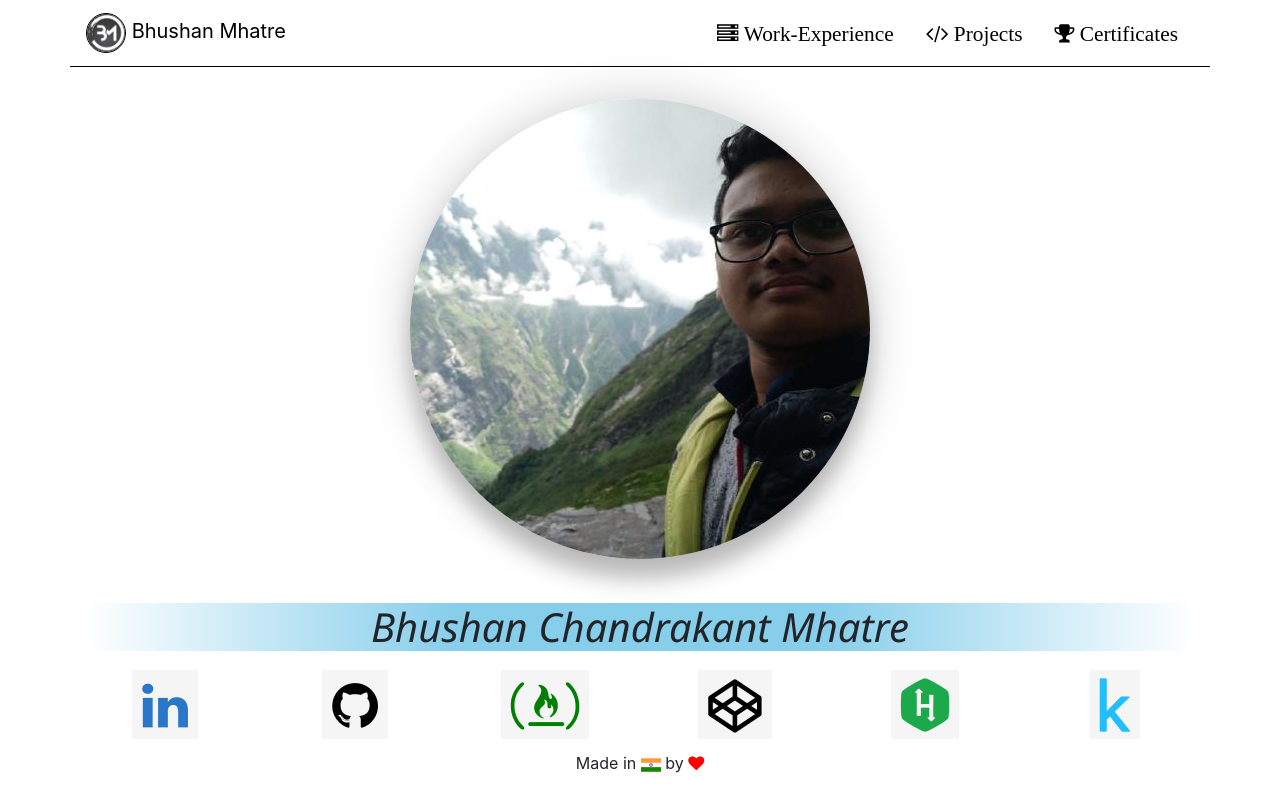
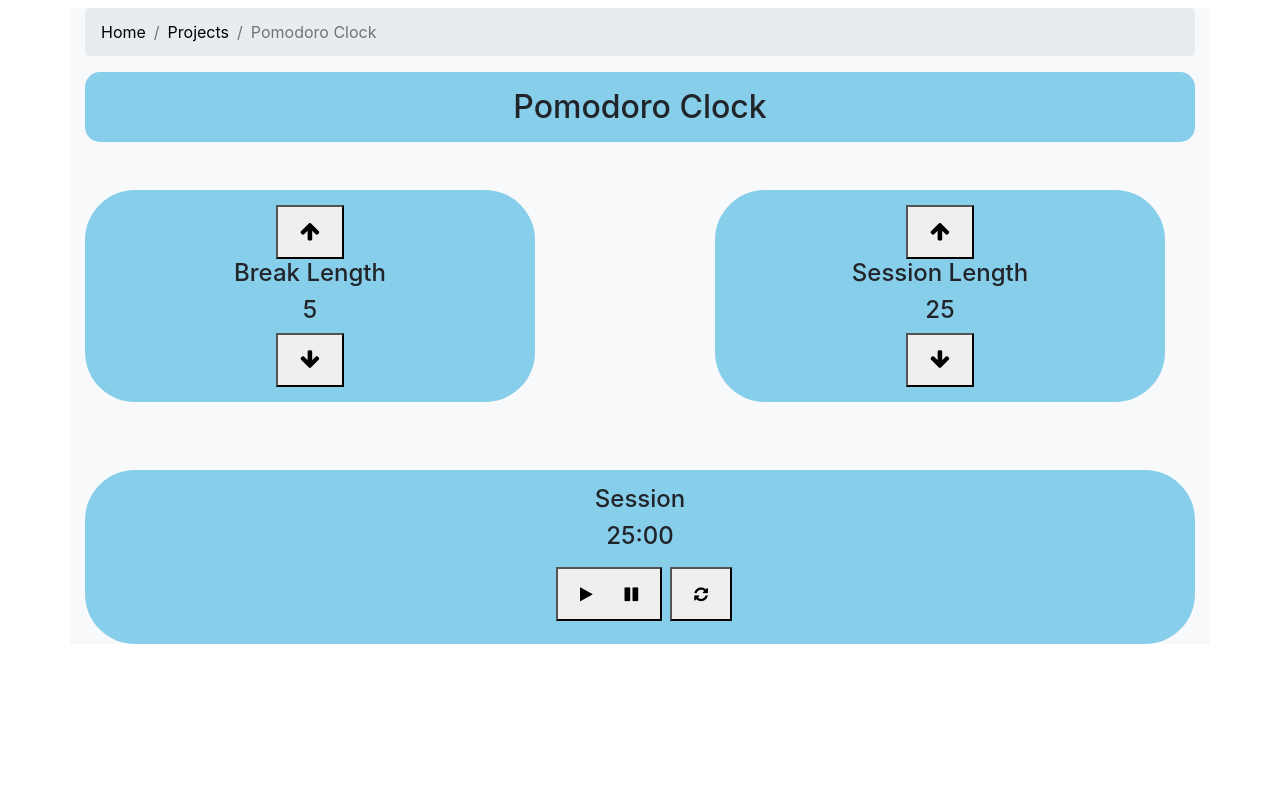
Before and after one commit to thebhushanmhatre/bhushan-portfolio, a React (Create React App) app: page /project/clock in a window 1280 px wide. Before the commit this address led to /. Built offline with nearby package versions, Linux system fonts and the light colour scheme.

Commit message:
Updated Links to more inuitive format

```diff
--- a/src/components/Main.js
+++ b/src/components/Main.js
@@ -39,14 +39,14 @@ class Main extends Component{
         <Switch>
           <Route exact path="/" component={() => <Home contacts={this.props.contacts} />} />
           <Route exact path="/workexp" component={() => <WorkExperience education={this.props.education} />} />
-          <Route exact path="/certificate" component={() => <Certificate certificates={this.props.certificates} />} />
+          <Route exact path="/certificates" component={() => <Certificate certificates={this.props.certificates} />} />
           <Route path="/certificate/:certId" component={CertificateWithId} />
-          <Route exact path="/project" component={() => <Project projects={this.props.projects} />} />
-          <Route exact path="/quotes" component={() => <RandomQuoteMachine quotes={this.props.quotes} />} />
-          <Route exact path="/clock" component={() => <PomodoroClock />} />
-          <Route exact path="/todolist" component={() => <ToDoList style={{background:'skyblue'}} />} />
-          <Route exact path="/markdown" component={() => <Markdown />} />
-          <Route exact path="/recipes" component={() => <Recipes />} />
+          <Route exact path="/projects" component={() => <Project projects={this.props.projects} />} />
+          <Route exact path="/project/quotes" component={() => <RandomQuoteMachine quotes={this.props.quotes} />} />
+          <Route exact path="/project/clock" component={() => <PomodoroClock />} />
+          <Route exact path="/project/todolist" component={() => <ToDoList style={{background:'skyblue'}} />} />
+          <Route exact path="/project/markdown" component={() => <Markdown />} />
+          <Route exact path="/project/recipes" component={() => <Recipes />} />
           <Redirect to="/" />
         </Switch>
       </>
--- a/src/components/Navigation.js
+++ b/src/components/Navigation.js
@@ -28,8 +28,8 @@ class Navigation extends Component {
           <Collapse isOpen={this.state.isNavOpen} navbar>
             <Nav className="ml-auto">
               <NavItem><NavLink href='/workexp'><span className="fa fa-server fa-lg"> Work-Experience</span></NavLink></NavItem>
-              <NavItem><NavLink href='/project'><span className="fa fa-code fa-lg"> Projects</span></NavLink></NavItem>
-              <NavItem><NavLink href='/certificate'><span className="fa fa-trophy fa-lg"> Certificates</span></NavLink></NavItem>
+              <NavItem><NavLink href='/projects'><span className="fa fa-code fa-lg"> Projects</span></NavLink></NavItem>
+              <NavItem><NavLink href='/certificates'><span className="fa fa-trophy fa-lg"> Certificates</span></NavLink></NavItem>
             </Nav>
           </Collapse>
       </Navbar>
--- a/src/components/RenderCertificate.js
+++ b/src/components/RenderCertificate.js
@@ -7,7 +7,7 @@ function RenderCertificate(props){
     <div className="container">
       <Breadcrumb>
         <BreadcrumbItem><a href="/">Home</a></BreadcrumbItem>
-        <BreadcrumbItem><a href="/certificate">Certificates</a></BreadcrumbItem>
+        <BreadcrumbItem><a href="/certificates">Certificates</a></BreadcrumbItem>
         <BreadcrumbItem active>{props.certificate.name}</BreadcrumbItem>
       </Breadcrumb>
       <div className="col-12 col-md-10 offset-md-1 col-lg-6 offset-lg-3">
--- a/src/components/projects/MarkdownPreviewer.js
+++ b/src/components/projects/MarkdownPreviewer.js
@@ -46,7 +46,7 @@ class Markdown extends Component {
       <Container className="m-2">
         <Breadcrumb>
           <BreadcrumbItem><a href="/">Home</a></BreadcrumbItem>
-          <BreadcrumbItem><a href="/project">Projects</a></BreadcrumbItem>
+          <BreadcrumbItem><a href="/projects">Projects</a></BreadcrumbItem>
           <BreadcrumbItem active>Markdown Previewer</BreadcrumbItem>
         </Breadcrumb>
 
--- a/src/components/projects/PomodoroClock.js
+++ b/src/components/projects/PomodoroClock.js
@@ -159,7 +159,7 @@ class PomodoroClock extends Component {
       <div className="container text-center bg-light mt-2">
       <Breadcrumb>
         <BreadcrumbItem><a href="/">Home</a></BreadcrumbItem>
-        <BreadcrumbItem><a href="/project">Projects</a></BreadcrumbItem>
+        <BreadcrumbItem><a href="/projects">Projects</a></BreadcrumbItem>
         <BreadcrumbItem active>Pomodoro Clock</BreadcrumbItem>
       </Breadcrumb>
         <h2 style={{backgroundColor: 'skyblue', marginBottom: '20px', borderRadius: '15px'}} class="text-center p-3"> Pomodoro Clock </h2>
--- a/src/components/projects/RandomQuoteMachine.js
+++ b/src/components/projects/RandomQuoteMachine.js
@@ -25,7 +25,7 @@ class RandomQuoteMachine extends Component{
       <div className="container mt-2">
         <Breadcrumb>
           <BreadcrumbItem><a href="/">Home</a></BreadcrumbItem>
-          <BreadcrumbItem><a href="/project">Projects</a></BreadcrumbItem>
+          <BreadcrumbItem><a href="/projects">Projects</a></BreadcrumbItem>
           <BreadcrumbItem active>Random Quote Machine</BreadcrumbItem>
         </Breadcrumb>
         <h3 className="text-center pt-3" style={{backgroundColor: 'white'}}>Random Quote Machine</h3>
--- a/src/components/projects/Recipes.js
+++ b/src/components/projects/Recipes.js
@@ -212,8 +212,8 @@ function Recipes() {
         <InputForm getDish={getDish} />
         <Breadcrumb className='mt-2'>
           <BreadcrumbItem><a href="/">Home</a></BreadcrumbItem>
-          <BreadcrumbItem><a href="/project">Projects</a></BreadcrumbItem>
-          <BreadcrumbItem><a href="/recipes" onClick={goHome}>Recipes</a></BreadcrumbItem>
+          <BreadcrumbItem><a href="/projects">Projects</a></BreadcrumbItem>
+          <BreadcrumbItem><a href="/project/recipes" onClick={goHome}>Recipes</a></BreadcrumbItem>
           {(input.length > 0) &&
             <>
             <BreadcrumbItem active>{input}</BreadcrumbItem>
--- a/src/components/projects/ToDoList.js
+++ b/src/components/projects/ToDoList.js
@@ -42,10 +42,10 @@ class ToDoList extends Component {
 
 	render() {
 		return (
-			<div style={{ background: 'skyblue', padding: '20px', height: '85vh', borderRadius: '15px' }} className="container mt-2">
+			<div style={{ background: 'skyblue', padding: '20px', height: '95vh', borderRadius: '15px' }} className="container mt-2">
 				<Breadcrumb className="offset-md-1 col-md-10" >
 	        <BreadcrumbItem><a href="/">Home</a></BreadcrumbItem>
-	        <BreadcrumbItem><a href="/project">Projects</a></BreadcrumbItem>
+	        <BreadcrumbItem><a href="/projects">Projects</a></BreadcrumbItem>
 	        <BreadcrumbItem active>ToDo List App</BreadcrumbItem>
 	      </Breadcrumb>
 				<div className="todoListMain text-center">
--- a/src/shared/data.js
+++ b/src/shared/data.js
@@ -2,7 +2,7 @@ export const DATA = {
   "projects":[
     {
       "projectId": 1,
-      "href": "/recipes",
+      "href": "/project/recipes",
       "src": "assets/images/projects/recipe-app.jpg",
       "tech": ["React", "Javascript", "Fetch API"],
       "name": "Recipe App",
@@ -11,7 +11,7 @@ export const DATA = {
     },
     {
       "projectId": 2,
-      "href": "quotes",//https://codepen.io/thebhushanmhatre/full/yZQmVw"
+      "href": "/project/quotes",//https://codepen.io/thebhushanmhatre/full/yZQmVw"
       "src": "assets/images/projects/quotes.jpg",
       "tech": ["Javascript"],
       "name": "Random Quote Machine",
@@ -20,7 +20,7 @@ export const DATA = {
     },
     {
       "projectId": 3,
-      "href": "todolist",
+      "href": "/project/todolist",
       "src": "assets/images/projects/todoapp.jpg",
       "tech": ["React", "Javascript"],
       "name": "To Do List App",
@@ -29,7 +29,7 @@ export const DATA = {
     },
     {
       "projectId": 4,
-      "href": "markdown",
+      "href": "/project/markdown",
       "src": "assets/images/projects/markdown.jpg",
       "tech": ["Javascript"],
       "name": "Markdown Previewer",
@@ -38,7 +38,7 @@ export const DATA = {
     },
     {
       "projectId": 5,
-      "href": "clock",//https://codepen.io/thebhushanmhatre/full/LaJqvy",
+      "href": "/project/clock",//https://codepen.io/thebhushanmhatre/full/LaJqvy",
       "src": "assets/images/projects/clock.jpg",
       "tech": ["Javascript"],
       "name": "Pomodoro Clock",
```
